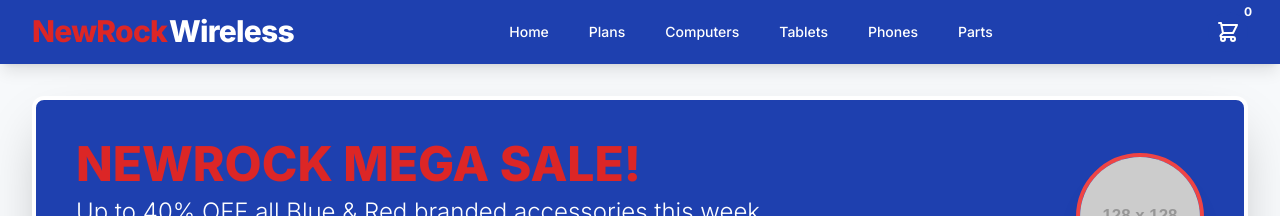
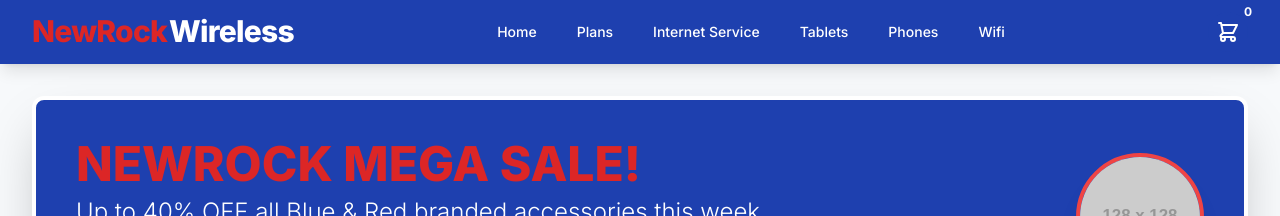
Before and after one commit to drutech6/newrock-wireless, a Jekyll site: the page built from index.html, in a window 1280 px wide. Shown: the top 216 px of the page. Built offline with Jekyll 4.4.1, drawn with Linux system fonts in a browser that asks for light colours; nearby versions of some CDN libraries.

Commit message:
Update button labels in header navigation

```diff
--- a/_includes/header.html
+++ b/_includes/header.html
@@ -10,10 +10,10 @@
       <nav class="hidden md:flex space-x-4">
         <button onclick="app.setView('home')" class="text-white hover:text-red-300 px-3 py-2 rounded-md text-sm font-medium transition duration-150">Home</button>
         <button onclick="app.setView('home', 'Plan')" class="text-white hover:text-red-300 px-3 py-2 rounded-md text-sm font-medium transition duration-150">Plans</button>
-        <button onclick="app.setView('home', 'Computer')" class="text-white hover:text-red-300 px-3 py-2 rounded-md text-sm font-medium transition duration-150">Computers</button>
+        <button onclick="app.setView('home', 'Computer')" class="text-white hover:text-red-300 px-3 py-2 rounded-md text-sm font-medium transition duration-150">Internet Service</button>
         <button onclick="app.setView('home', 'Tablet')" class="text-white hover:text-red-300 px-3 py-2 rounded-md text-sm font-medium transition duration-150">Tablets</button>
         <button onclick="app.setView('home', 'Phone')" class="text-white hover:text-red-300 px-3 py-2 rounded-md text-sm font-medium transition duration-150">Phones</button>
-        <button onclick="app.setView('home', 'Part')" class="text-white hover:text-red-300 px-3 py-2 rounded-md text-sm font-medium transition duration-150">Parts</button>
+        <button onclick="app.setView('home', 'Part')" class="text-white hover:text-red-300 px-3 py-2 rounded-md text-sm font-medium transition duration-150">Wifi</button>
       </nav>
 
       <div class="flex items-center">
```
